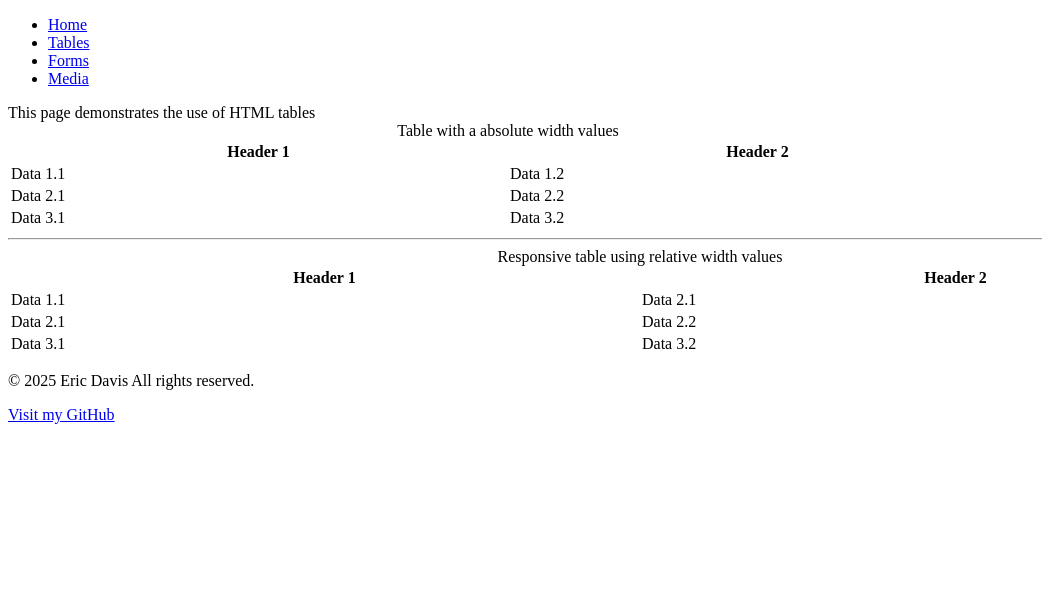
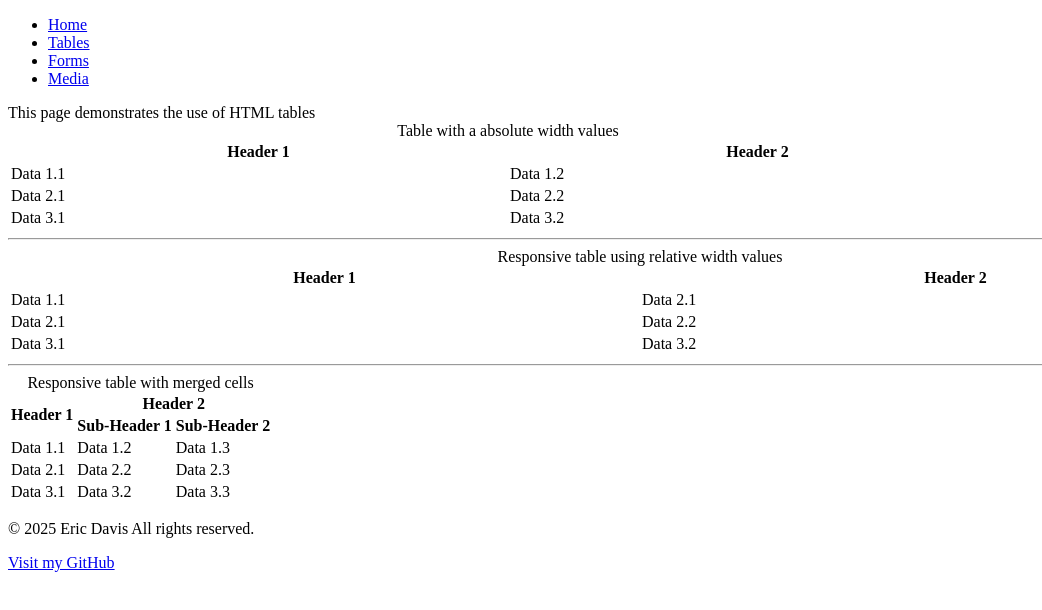
Before and after one commit to Voltage141/COMP1A.LectureActivity4, a plain HTML site: page tables.html in a window 1280 px wide. Shown: the whole page, without its empty margins (0-1042 px from the left). Drawn offline with Linux system fonts and the light colour scheme.

Commit message:
Added table3 to table.html

```diff
--- a/tables.html
+++ b/tables.html
@@ -72,6 +72,39 @@
                 </tbody>
             </table>
         </div>
+        <hr>
+        <div id="table3">
+            <table style="width 100%;">
+                <caption>Responsive table with merged cells</caption>
+                <thead>
+                    <tr>
+                        <th rowspan="2">Header 1</th>
+                        <th colspan="2">Header 2</th>
+                    </tr>
+                    <tr>
+                        <th>Sub-Header 1</th>
+                        <th>Sub-Header 2</th>
+                    </tr>
+                </thead>
+                <tbody>
+                    <tr>
+                        <td>Data 1.1</td>
+                        <td>Data 1.2</td>
+                        <td>Data 1.3</td>
+                    </tr>
+                    <tr>
+                        <td>Data 2.1</td>
+                        <td>Data 2.2</td>
+                        <td>Data 2.3</td>
+                    </tr>
+                    <tr>
+                        <td>Data 3.1</td>
+                        <td>Data 3.2</td>
+                        <td>Data 3.3</td>
+                    </tr>
+                </tbody>
+            </table>
+        </div>
     </main>
 
     <footer>
```
